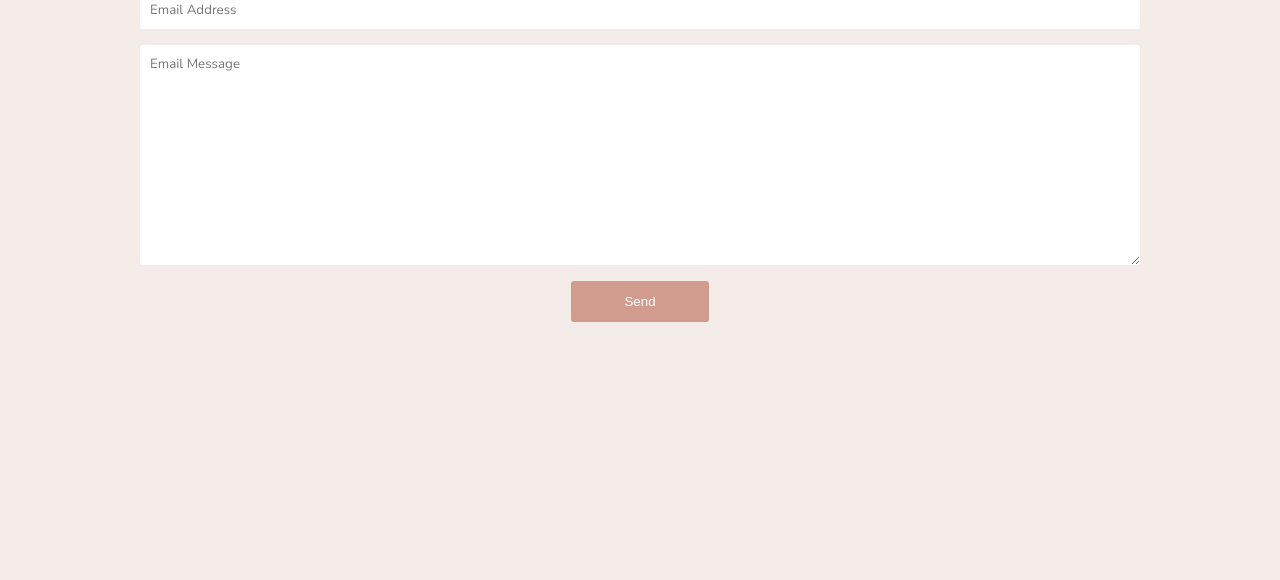
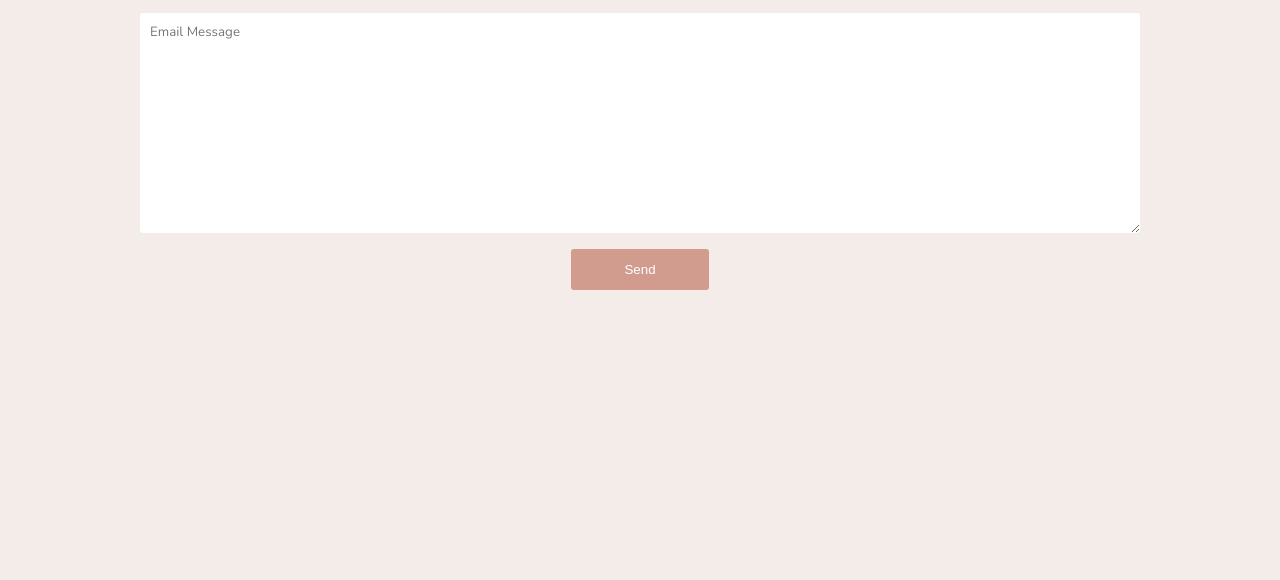
Before and after one commit to jeanleng/personal-portfolio, a plain HTML site: page contact.html in a window 1280 px wide. Shown: the part 220-800 px from the top of the page. Drawn offline with nearby package versions, Linux system fonts and the light colour scheme.

Commit message:
padding update

```diff
--- a/css/contact.scss
+++ b/css/contact.scss
@@ -2,7 +2,7 @@
 @import "./base";
 
 main {
-    padding: 2em;
+    padding: 0 2em;
     text-align: center;
 
     h1 {
```
Also changed, not shown: css/contact.css, 1 other file.
